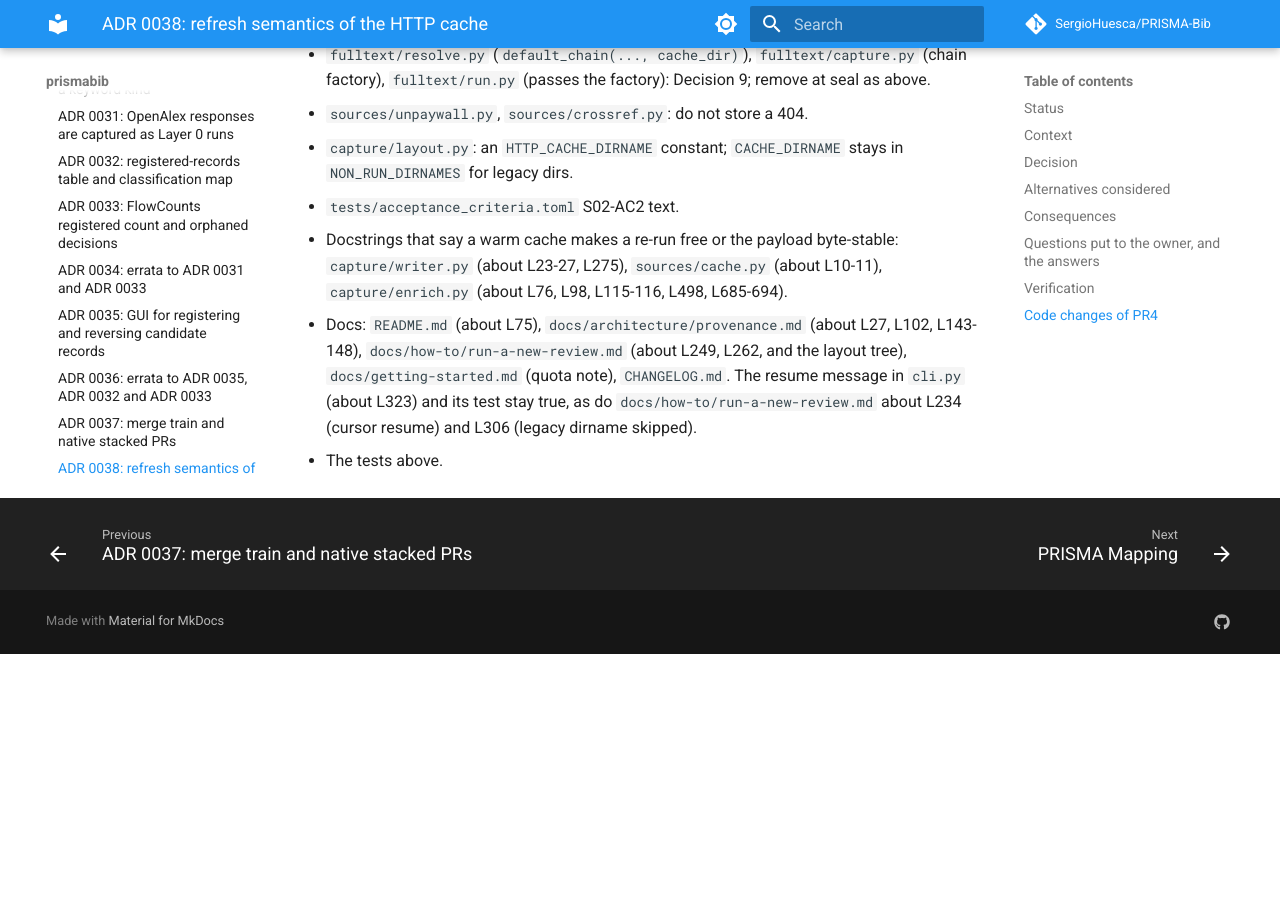
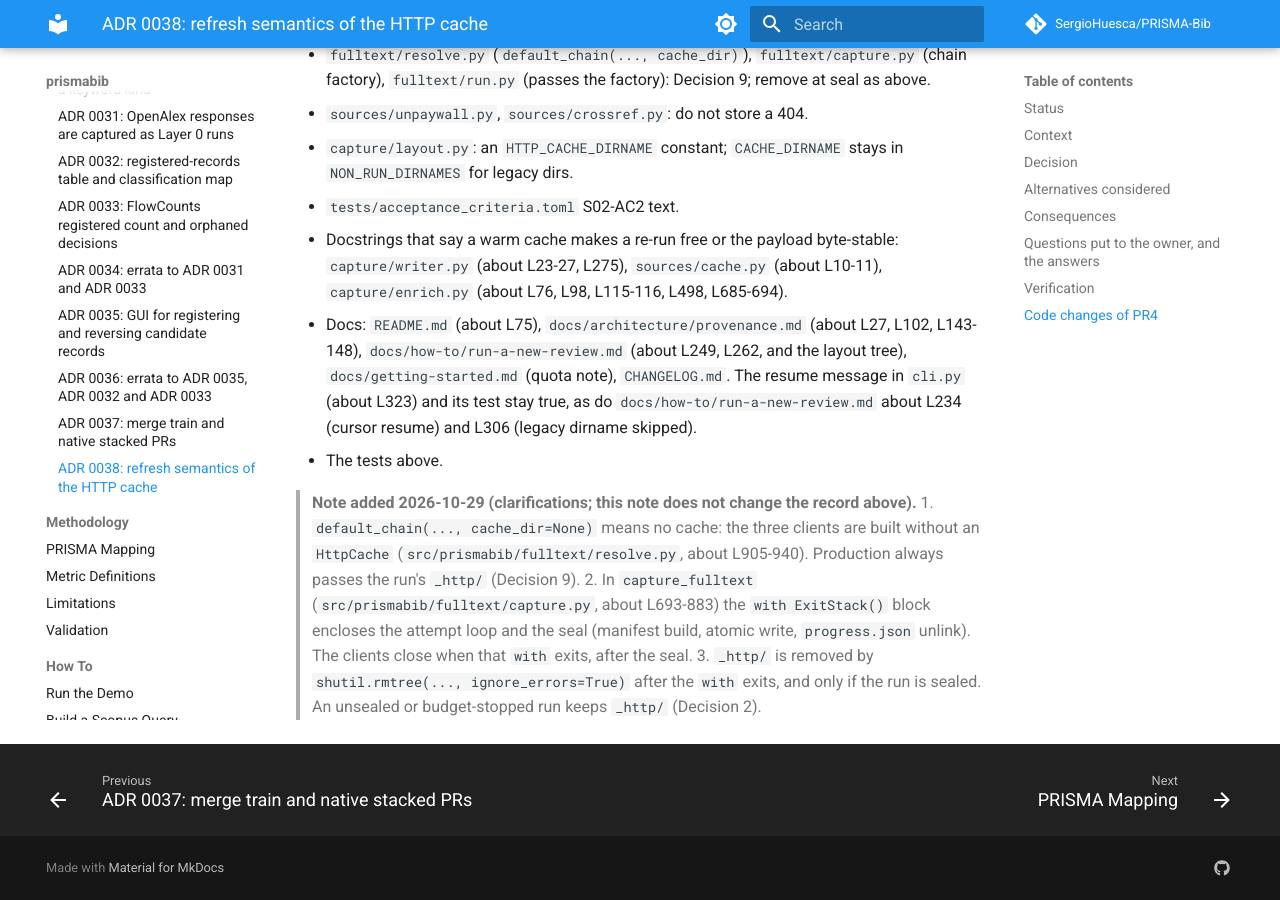
Before and after one commit to SergioHuesca/PRISMA-Bib, an MkDocs documentation site: the page built from docs/architecture/adr/0038-refresh-semantics-of-the-http-cache.md, in a window 1280 px wide and 900 px high, scrolled down 5621 px. Built offline with MkDocs 1.6.1 and Material for MkDocs 9.7.7, drawn with Linux system fonts in a browser that asks for light colours; comment, search, counter and statistics services are not loaded; before the commit the page ends 6275 px from its top, so only the background shows below that.

Commit message:
docs(adr): dated notes on ADR 0037 (closed-list cap 1000) and ADR 0038 (two clarifications) (#223)
Claude-Session: https://claude.ai/code/session_01QjNadz7h2UAZ2C2xhuaY8z

Co-authored-by: Claude Sonnet 5.5 <noreply@anthropic.com>

```diff
--- a/docs/architecture/adr/0038-refresh-semantics-of-the-http-cache.md
+++ b/docs/architecture/adr/0038-refresh-semantics-of-the-http-cache.md
@@ -175,3 +175,12 @@ Tests PR4 adds or changes. Each new test must be shown to fail on `bf14af4`.
   `CHANGELOG.md`. The resume message in `cli.py` (about L323) and its test stay true, as do
   `docs/how-to/run-a-new-review.md` about L234 (cursor resume) and L306 (legacy dirname skipped).
 - The tests above.
+
+> **Note added 2026-10-29 (clarifications; this note does not change the record above).**
+> 1. `default_chain(..., cache_dir=None)` means no cache: the three clients are built without an `HttpCache`
+>    (`src/prismabib/fulltext/resolve.py`, about L905-940). Production always passes the run's `_http/` (Decision 9).
+> 2. In `capture_fulltext` (`src/prismabib/fulltext/capture.py`, about L693-883) the `with ExitStack()` block encloses the
+>    attempt loop and the seal (manifest build, atomic write, `progress.json` unlink). The clients close when that `with`
+>    exits, after the seal.
+> 3. `_http/` is removed by `shutil.rmtree(..., ignore_errors=True)` after the `with` exits, and only if the run is sealed.
+>    An unsealed or budget-stopped run keeps `_http/` (Decision 2).
```
Also changed, not shown: docs/architecture/adr/0037-merge-train-and-native-stacked-prs.md (+6 -0 lines).
